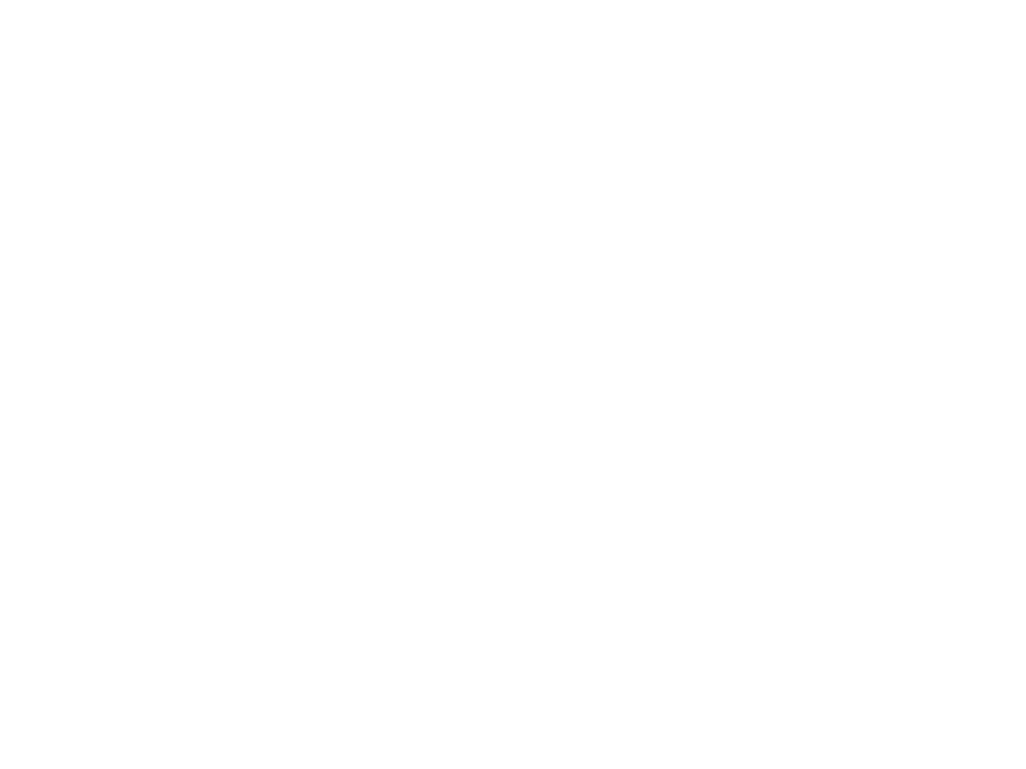
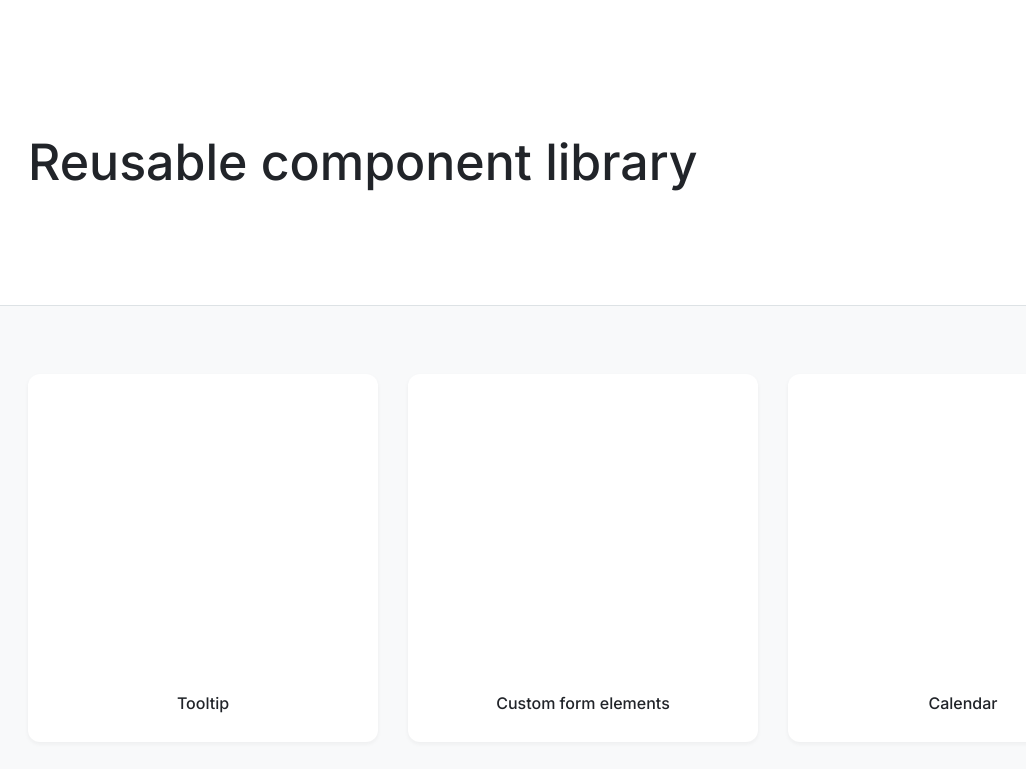
Before and after one commit to js-tasks-ru/htmlcss-20220616_foxtrot, a website: page index.html in a window 1280 px wide. Shown: the top 769 px of the page, without its empty margins (57-1083 px from the left). Drawn offline with Linux system fonts and the light colour scheme.

Commit message:
Добавлена базовая разметка главной страницы со стилями

```diff
--- /dev/null
+++ b/assets/css/index.css
@@ -0,0 +1,80 @@
+.header *, .content *, .footer * {
+  font-family: Inter, sans-serif;
+  color: var(--black);
+}
+
+.header {
+  padding-top: 6rem;
+  padding-bottom: 4.875rem;
+  border-bottom: 1px solid var(--grey-2);
+}
+
+.header__title {
+  font-size: 50px;
+  line-height: 64px;
+  font-weight: 500;
+}
+
+.container {
+  max-width: 1110px;
+  margin: 0 auto;
+}
+
+.content {
+  background-color: var(--grey-1);
+  padding: 4.25rem 0;
+}
+
+.content__inner {
+  display: flex;
+  flex-wrap: wrap;
+  flex-basis: 100%;
+  gap: 30px 30px;
+}
+
+.preview-card {
+  height: 23rem;
+  flex: 1 30%;
+  display: flex;
+  flex-direction: column;
+  align-items: center;
+  justify-content: space-between;
+  box-sizing: border-box;
+  padding: 30px;
+  box-shadow: 0px 2px 4px rgba(33, 36, 41, 0.05);
+  border-radius: 0.75rem;
+  background-color: var(--white);
+}
+
+.preview-card__preview {
+  flex-grow: 3;
+}
+
+.preview-card__label {
+  color: var(--black);
+  font-weight: 500;
+  justify-content: center;
+}
+
+.footer {
+  border-top: 1px solid var(--grey-2);
+}
+
+.footer__inner {
+  min-height: 24rem;
+  display: flex;
+  flex-direction: column;
+  padding-top: 6rem;
+  text-align: center;
+  align-items: center;
+  gap: 2rem;
+}
+
+.footer__title {
+  font-weight: 500;
+}
+
+.footer__title, .footer__text {
+  margin: 0;
+  max-width: 40rem;
+}
--- a/assets/fonts/fonts.css
+++ b/assets/fonts/fonts.css
@@ -1,2 +1,2 @@
 @import url('https://fonts.googleapis.com/css2?family=Roboto:ital,wght@0,100;0,300;0,400;0,500;0,700;0,900;1,100;1,300;1,400;1,500;1,700;1,900&display=swap');
-@import url('https://fonts.googleapis.com/css2?family=Inter&display=swap');
+@import url('https://fonts.googleapis.com/css2?family=Inter:wght@400;500&display=swap');
--- a/index.html
+++ b/index.html
@@ -2,9 +2,52 @@
 <!-- Главная страница -->
 <html lang="ru">
     <head>
+        <link rel="stylesheet" href="./assets/css/normalize.css">
         <link rel="stylesheet" href="./assets/css/main.css">
+        <link rel="stylesheet" href="./assets/css/index.css">
     </head>
     <body>
-
+        <header class="header">
+            <div class="container header__inner">
+                <h1 class="header__title">Reusable component library</h1>
+            </div>
+        </header>
+        <main class="content">
+            <div class="container content__inner">
+                <div class="preview-card">
+                    <div class="preview-card__preview"></div>
+                    <div class="preview-card__label"><span>Tooltip</span></div>
+                </div>
+                <div class="preview-card">
+                    <div class="preview-card__preview"></div>
+                    <div class="preview-card__label"><span>Custom form elements</span></div>
+                </div>
+                 <div class="preview-card">
+                    <div class="preview-card__preview"></div>
+                    <div class="preview-card__label"><span>Calendar</span></div>
+                </div>
+                 <div class="preview-card">
+                    <div class="preview-card__preview"></div>
+                    <div class="preview-card__label"><span>Modal dialog</span></div>
+                </div>
+                 <div class="preview-card">
+                    <div class="preview-card__preview"></div>
+                    <div class="preview-card__label"><span>Histogram</span></div>
+                </div>
+                 <div class="preview-card">
+                    <div class="preview-card__preview"></div>
+                    <div class="preview-card__label"><span>Avatar</span></div>
+                </div>
+            </div>
+        </main>
+        <footer class="footer">
+            <div class="container footer__inner">
+                <h2 class="footer__title">About</h2>
+                <p class="footer__text">
+                    This project is a collection of professionally designed, pre-built, fully responsive HTML snippets you can drop into your projects.
+                    Get started by checking out our free preview components, or browsing the PNG previews in the categories you're most curious about.
+                </p>
+            </div>
+        </footer>
     </body>
 </html>
```
